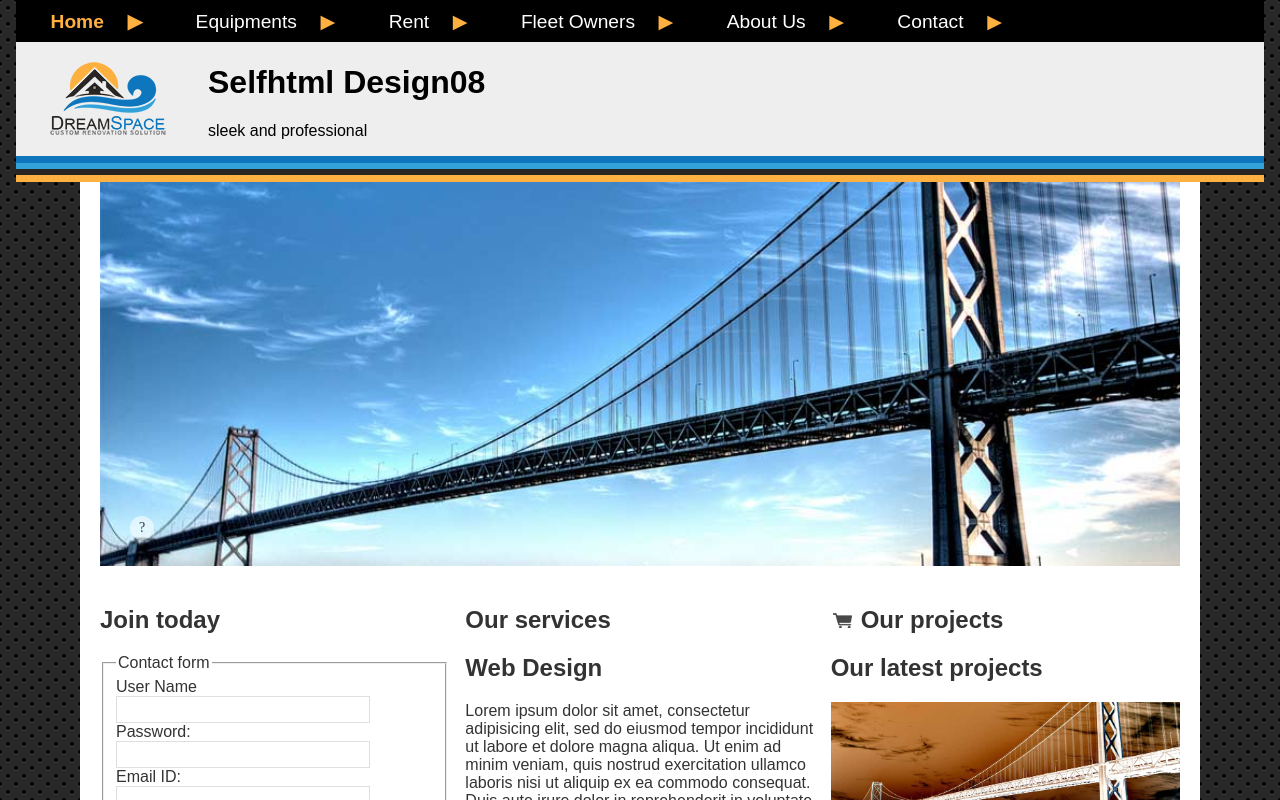
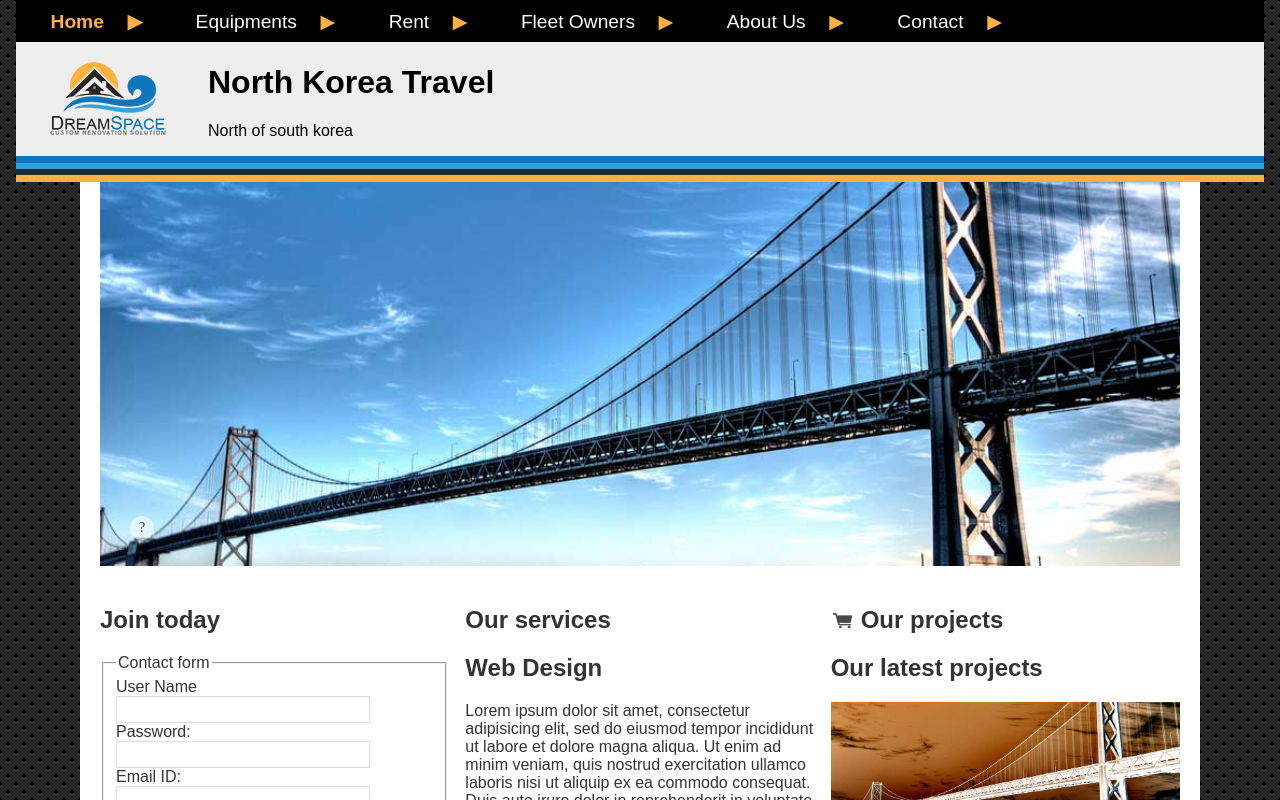
Before and after one commit to zauberermerlin777/North-Korea-Journey, a plain HTML site: page index.html in a window 1280 px wide. Shown: the top 800 px of the page. Drawn offline with Linux system fonts and the light colour scheme.

Commit message:
set content heading

```diff
--- a/index.html
+++ b/index.html
@@ -22,8 +22,8 @@
 	</nav>
 
     <a id="logo" tabindex="-1" title="zurück zur Startseite" href="index.html">
-		<h1>Selfhtml Design08</h1>
-        <p>sleek and professional</p>
+		<h1>North Korea Travel</h1>
+        <p>North of south korea</p>
     </a>
 </header>
 
```
